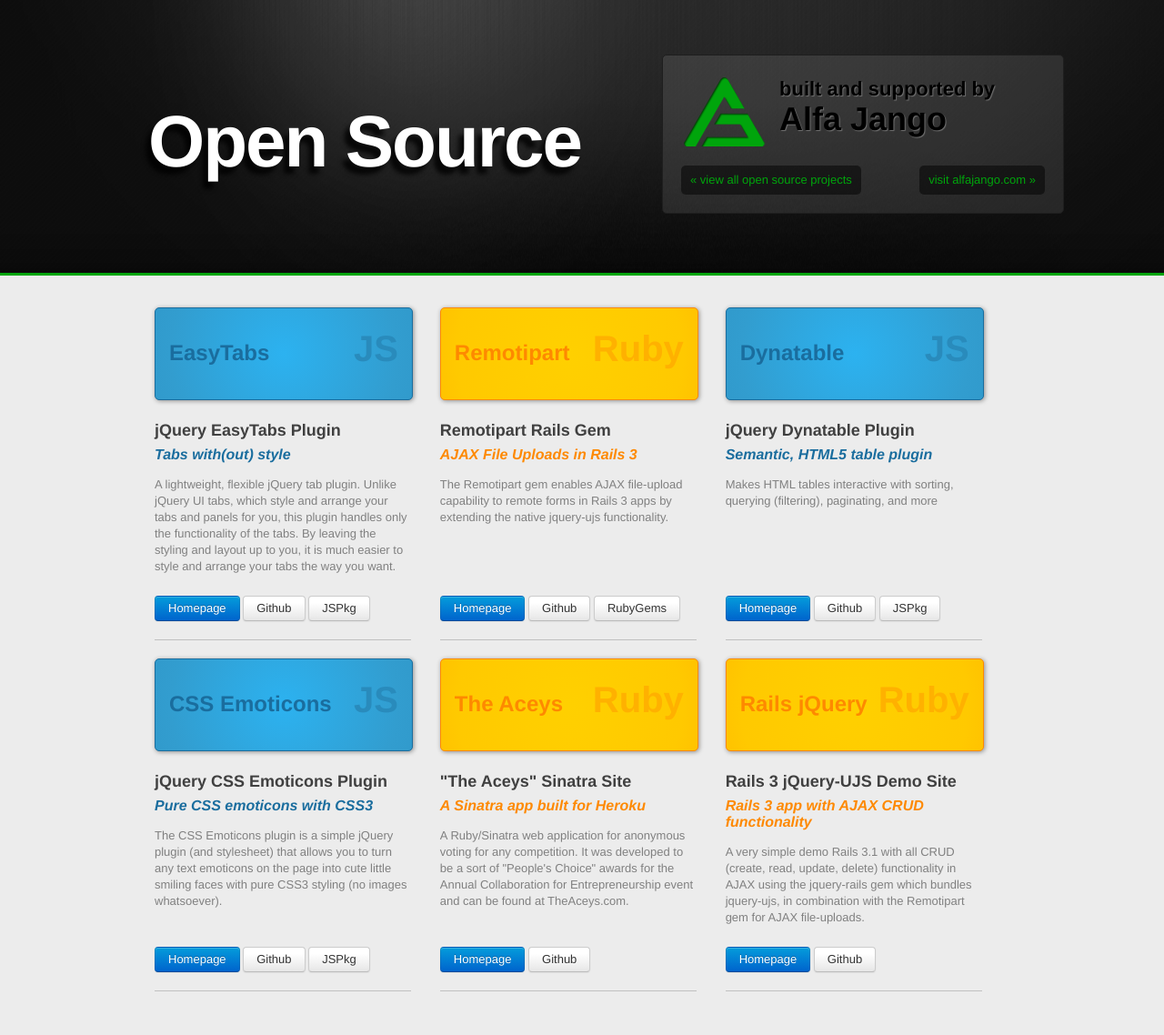
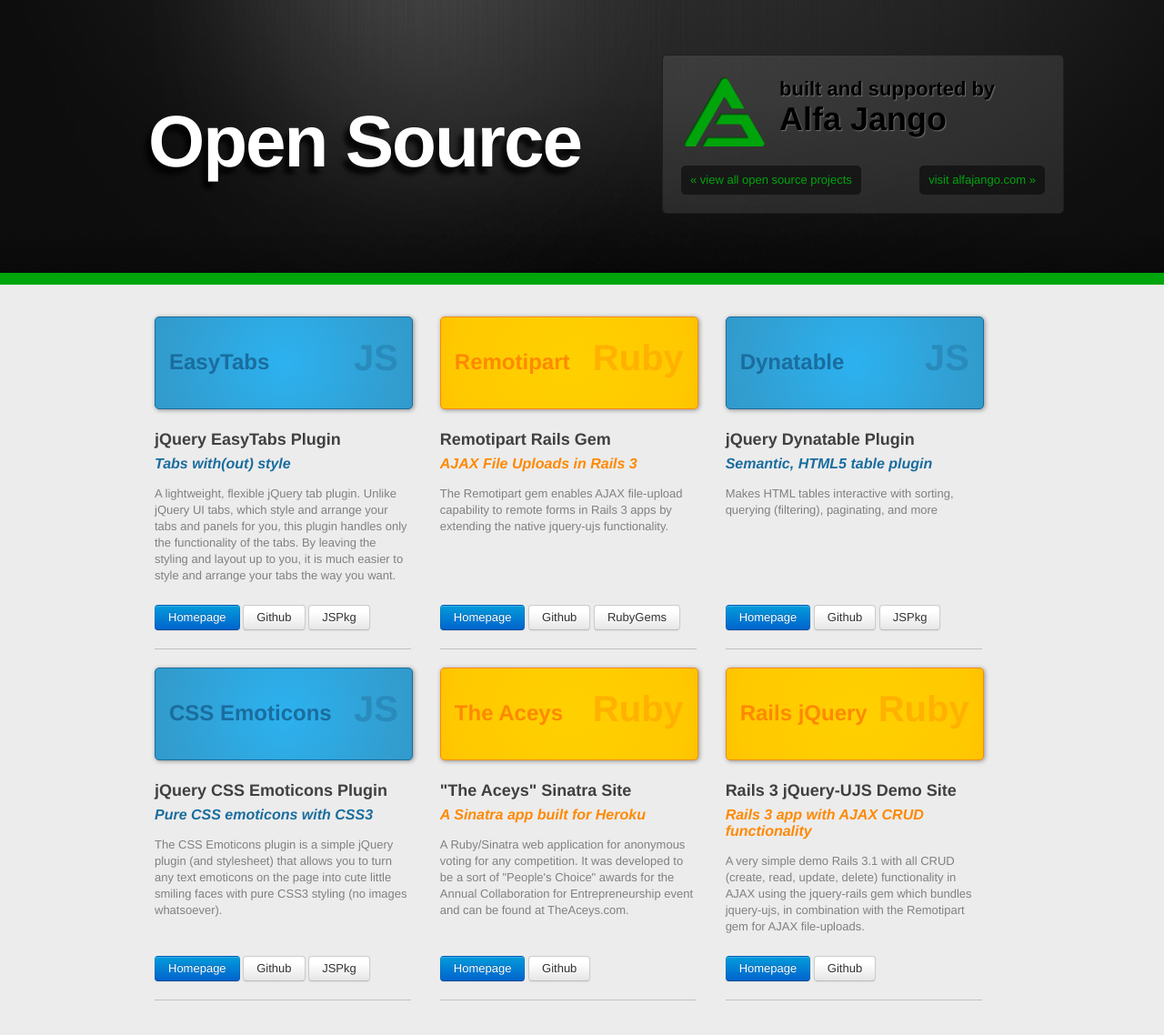
Before and after one commit to alfajango/alfajango.github.com, a Jekyll site: the page built from index.html, in a window 1280 px wide. Shown: the whole page at 91% size. Built offline with Jekyll 4.4.1, drawn with Linux system fonts in a browser that asks for light colours; nearby versions of some CDN libraries; library files that are not in the unit come from our copies; Markdown is read by kramdown in place of the engine named in the settings.

Commit message:
Updated styles

```diff
--- a/css/application.css
+++ b/css/application.css
@@ -57,7 +57,7 @@
   width: 100%;
   height: 300px;
   background: url('/images/header_bg.png') no-repeat #000;
-  border-bottom: solid 3px #00a50c;
+  border-bottom: solid 13px #00a50c;
 }
 
 #headbar h1 {
```
